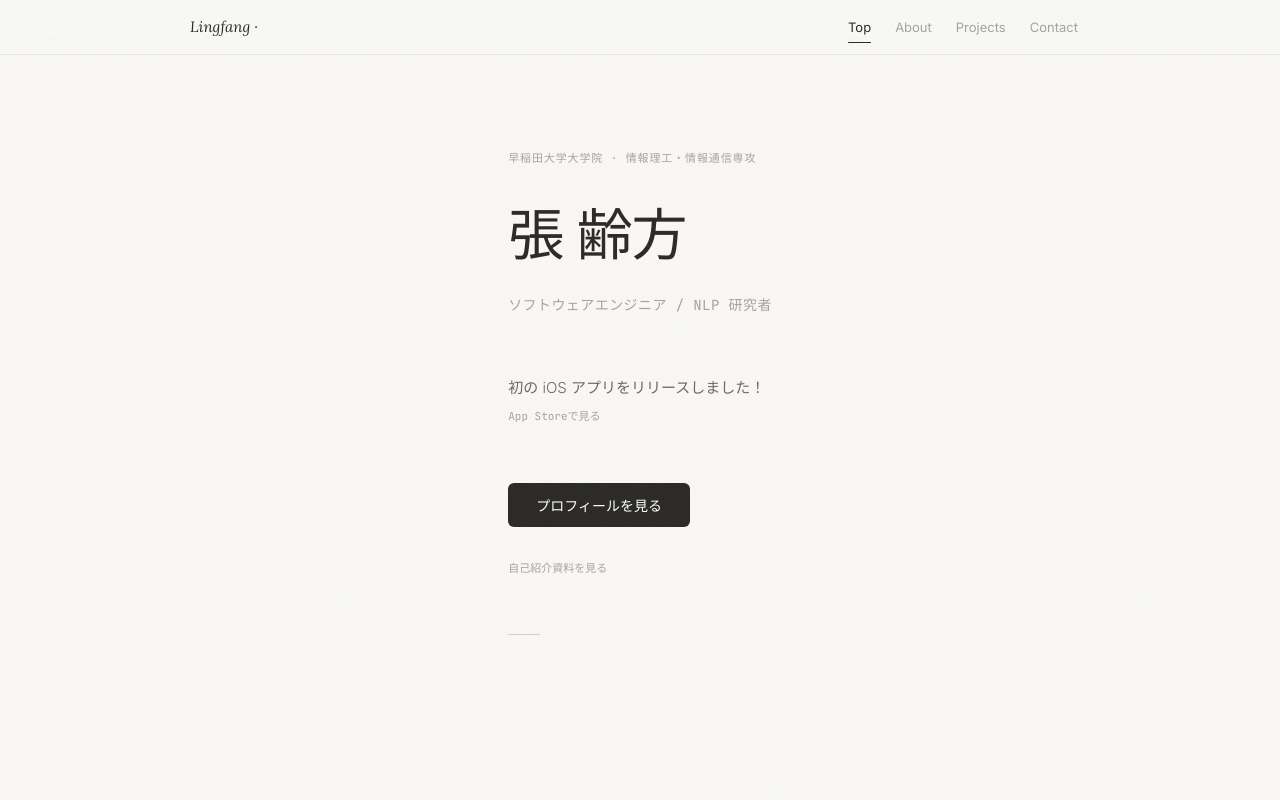
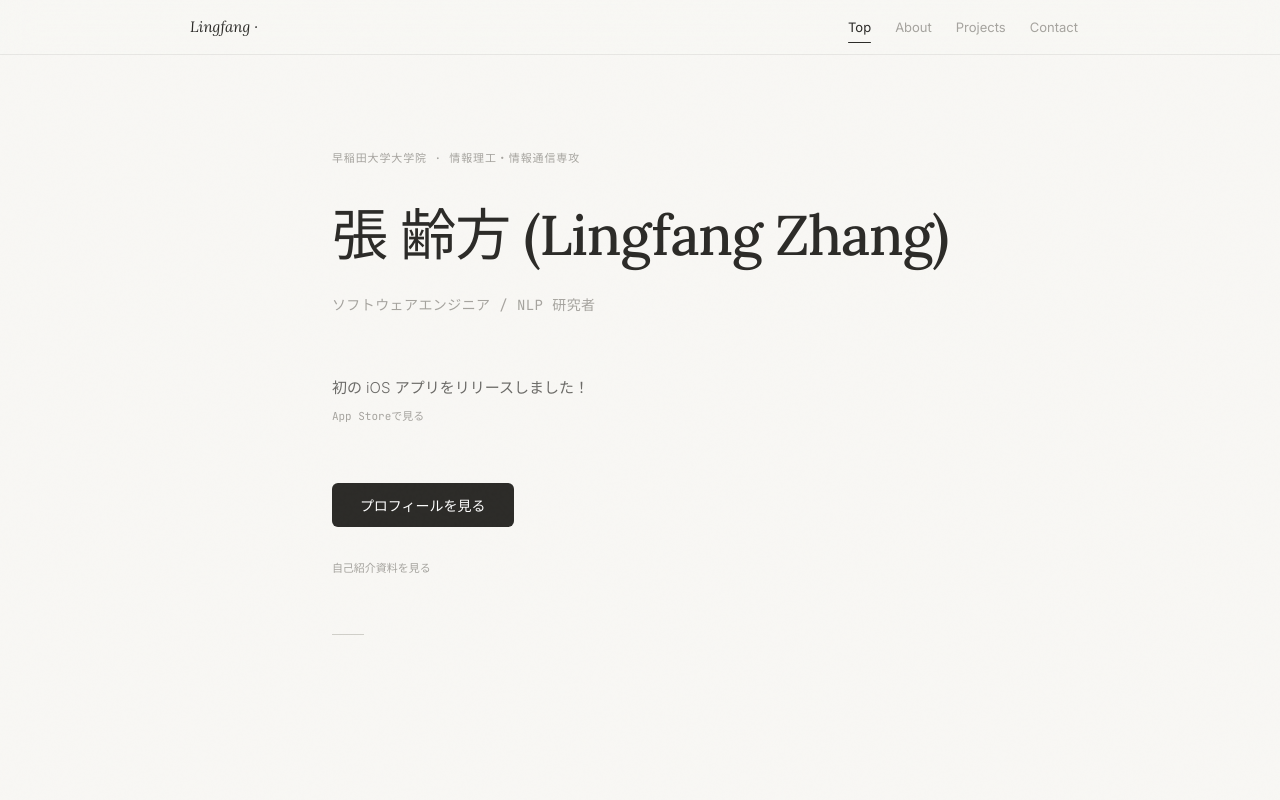
Before and after one commit to mamezlf/portfolio, a React (Vite) app: page / in a window 1280 px wide. Shown: the top 800 px of the page. Built offline with nearby package versions, Linux system fonts and the light colour scheme.

Commit message:
加入了英语名

```diff
--- a/src/content/portfolioContent.ts
+++ b/src/content/portfolioContent.ts
@@ -28,7 +28,7 @@ export const navContent = {
 
 export const welcomeContent = {
   eyebrow: "早稲田大学大学院 · 情報理工・情報通信専攻",
-  titleLines: ["張 齢方"],
+  titleLines: ["張 齢方 (Lingfang Zhang)"],
   role: "ソフトウェアエンジニア / NLP 研究者",
   philosophyLines: ["初の iOS アプリをリリースしました！"],
   appStoreLink: "https://apps.apple.com/app/uriage/id6811047211",
```
